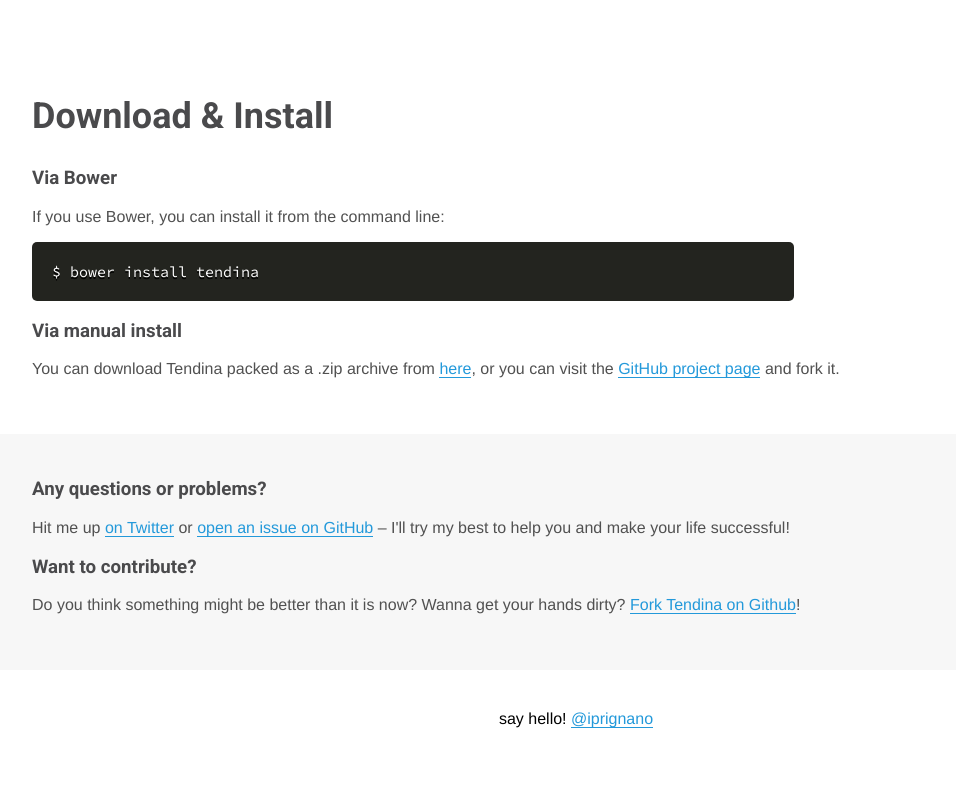
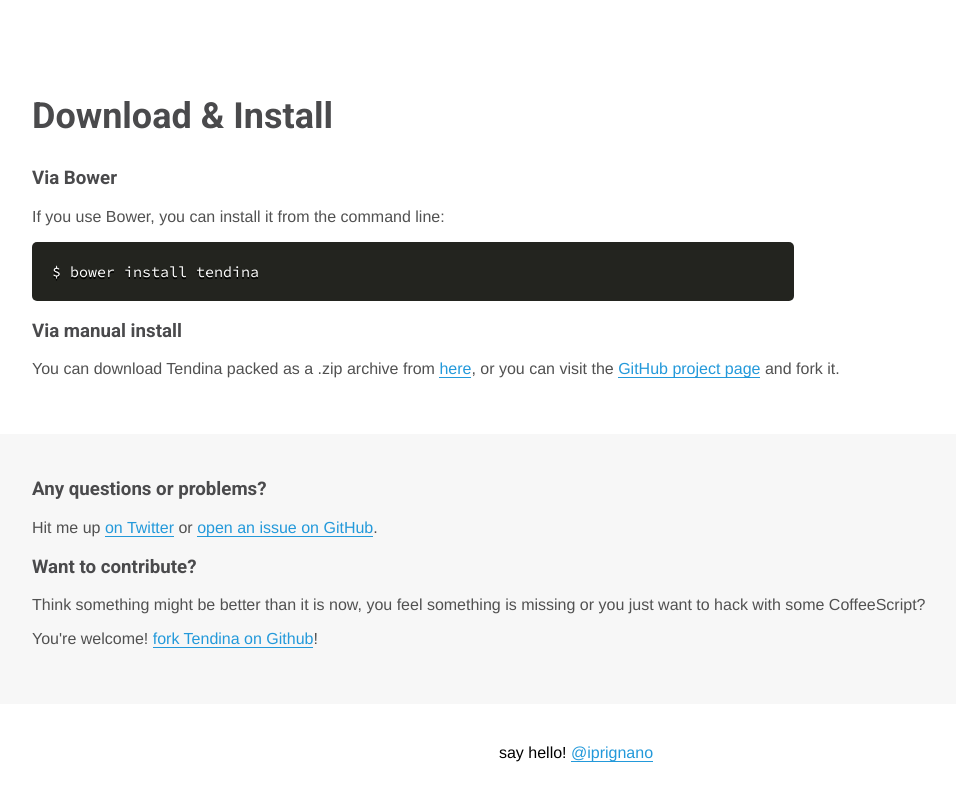
Before and after one commit to iprignano/iprignano.github.io, a plain HTML site: page tendina/index.html in a window 1280 px wide. Shown: the part 3870-4670 px from the top of the page, without its empty margins (64-1020 px from the left). Before the commit the page ends 4638 px from the top, so only its background shows below. Drawn offline with Linux system fonts and the light colour scheme.

Commit message:
Blah blah

```diff
--- a/tendina/index.html
+++ b/tendina/index.html
@@ -455,9 +455,10 @@ $('#my-menu').tendina()
   <section id="questions">
     <div class="wrapper">
       <h3>Any questions or problems?</h3>
-      <p>Hit me up <a href="http://twitter.com/iprignano">on Twitter</a> or <a href="https://github.com/iprignano/tendina/issues">open an issue on GitHub</a> – I'll try my best to help you and make your life successful!</p>
+      <p>Hit me up <a href="http://twitter.com/iprignano">on Twitter</a> or <a href="https://github.com/iprignano/tendina/issues">open an issue on GitHub</a>.</p>
       <h3>Want to contribute?</h3>
-      <p>Do you think something might be better than it is now? Wanna get your hands dirty? <a href="https://github.com/iprignano/tendina#contributing">Fork Tendina on Github</a>!</p>
+      <p>Think something might be better than it is now, you feel something is missing or you just want to hack with some CoffeeScript?</p>
+      <p>You're welcome! <a href="https://github.com/iprignano/tendina#contributing">fork Tendina on Github</a>!</p>
     </div>
   </section>
 
```
